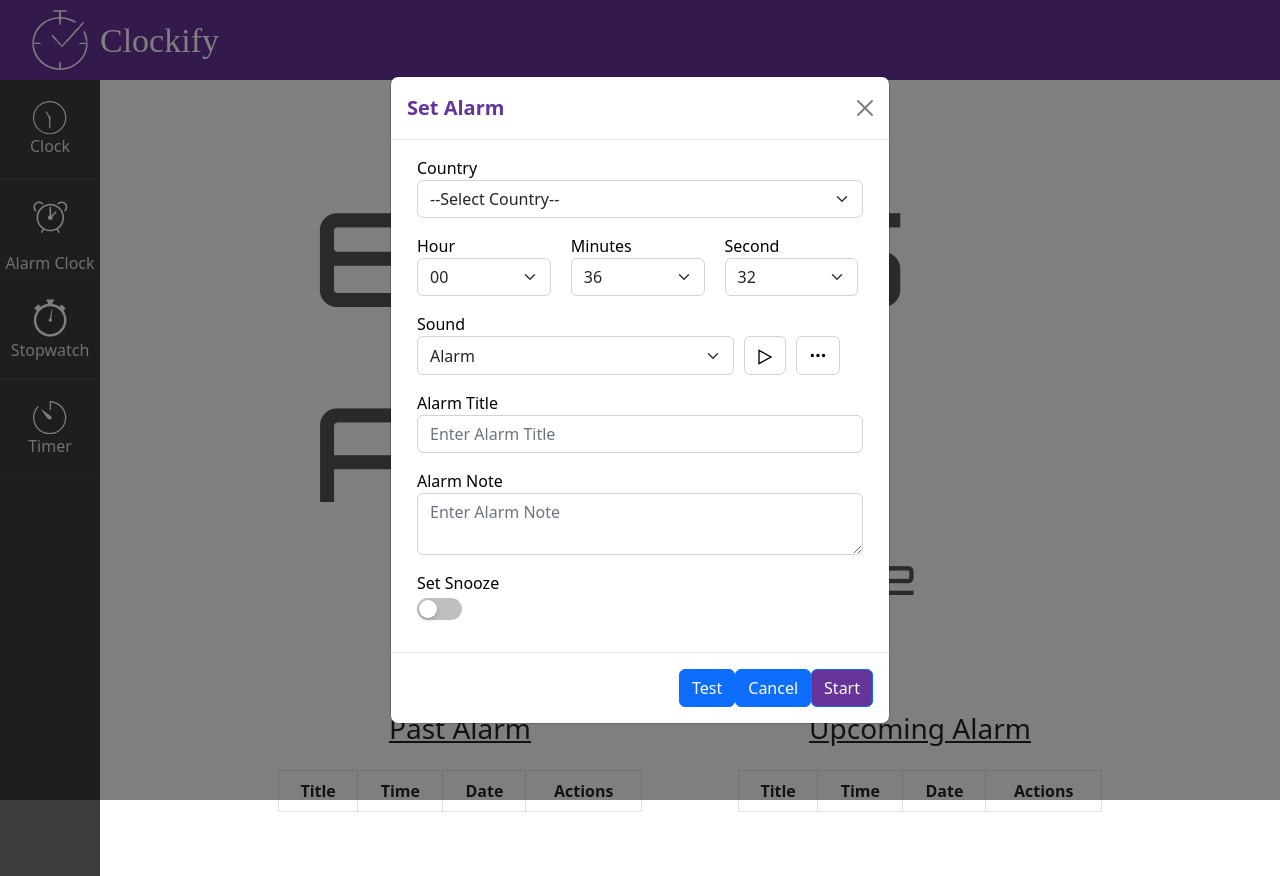
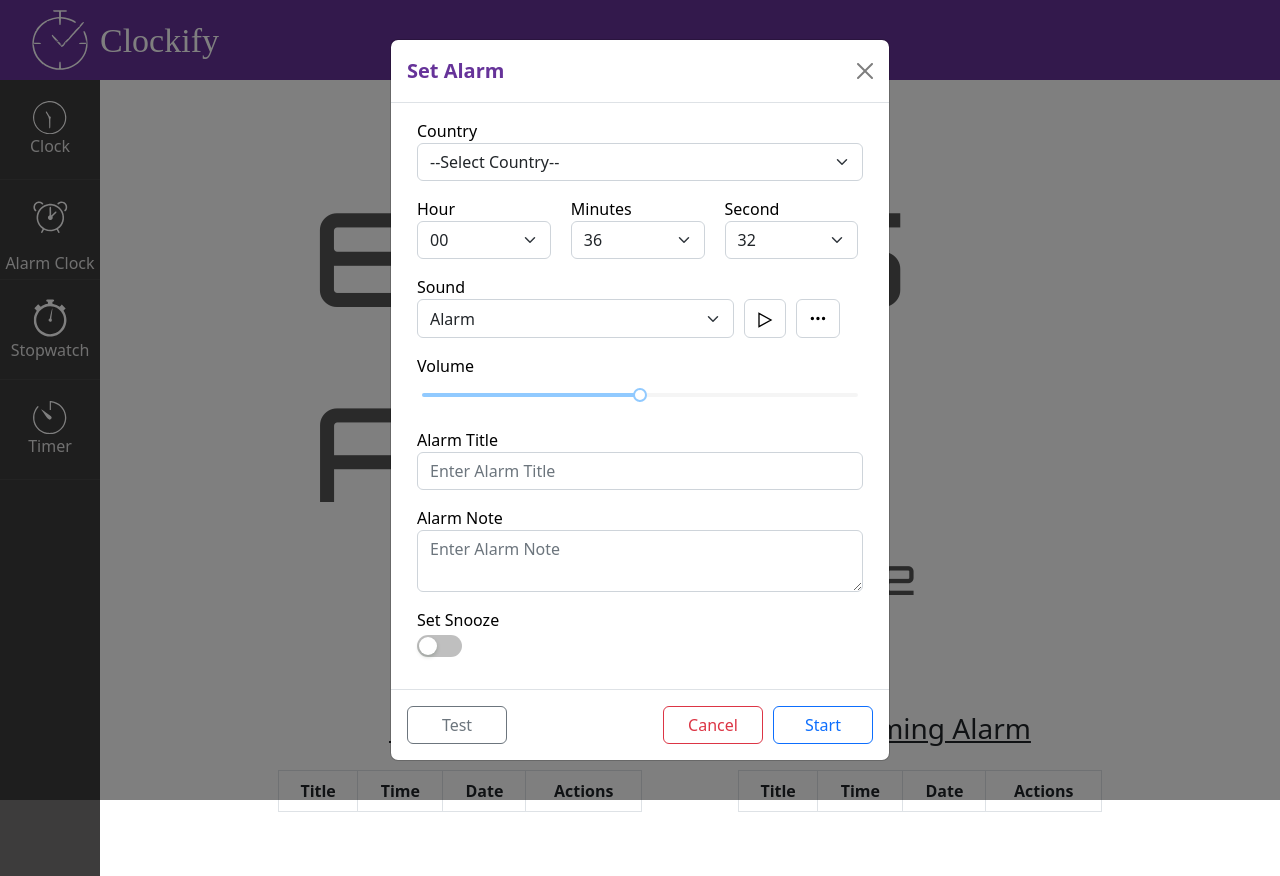
Before and after one commit to SaloniJariwala/Clock-app, a React (Create React App) app: page /alarm in a window 1280 px wide. Both pictures are taken after a click on the button "Set Alarm". Built offline with nearby package versions, Linux system fonts and the light colour scheme; a web font is replaced by a local one.

Commit message:
Volume up down feature

```diff
--- a/src/Components/Alarm/SetAlarmForm/AudioContainer.js
+++ b/src/Components/Alarm/SetAlarmForm/AudioContainer.js
@@ -21,6 +21,7 @@ const AudioContainer = ({
     };
 
     const handleChange = (event) => {
+        setAudioName(event.target.value);
         settingAlarmAudio(event.target.value, 'local');
     };
 
--- /dev/null
+++ b/src/Components/Alarm/SetAlarmForm/VolumeContainer.js
@@ -0,0 +1,18 @@
+import { Slider } from 'antd';
+import React from 'react'
+
+const VolumeContainer = ({ settingVolume }) => {
+
+    const handleChange = (value) => {
+        settingVolume(value);
+    }
+
+    return (
+        <div style={{ width: '100%' }}>
+            <span>Volume</span>
+            <Slider defaultValue={50} onChange={handleChange} />
+        </div>
+    )
+}
+
+export default VolumeContainer;
--- a/src/Components/Alarm/SetAlarmModal.js
+++ b/src/Components/Alarm/SetAlarmModal.js
@@ -11,6 +11,7 @@ import moment from "moment";
 import AudioContainer from "./SetAlarmForm/AudioContainer";
 import Form from 'react-bootstrap/Form';
 import { Switch, Radio } from 'antd';
+import VolumeContainer from "./SetAlarmForm/VolumeContainer";
 
 const SetAlarmModal = ({
     showModal,
@@ -31,7 +32,8 @@ const SetAlarmModal = ({
     setSnoozeTiming,
     settingSnooze,
     setAlarmAudioTone,
-    alarmAudio
+    alarmAudio,
+    settingVolume
 }) => {
     const date = new Date();
 
@@ -125,6 +127,11 @@ const SetAlarmModal = ({
         }
     }
 
+    const onCancel = () => {
+        pause();
+        closeModal();
+    }
+
     return (
         <Modal centered show={showModal} onHide={closeModal}>
             <Modal.Header closeButton>
@@ -158,6 +165,9 @@ const SetAlarmModal = ({
                         alarmAudio={alarmAudio}
                         setAlarmAudioTone={setAlarmAudioTone}
                     />
+                </div>
+                <div style={{ display: "flex", padding: "0 10px", width: "100%", marginBottom: "1em" }}>
+                    <VolumeContainer settingVolume={settingVolume} />
                 </div>
                 <div style={{ padding: "0 10px", marginBottom: "1em" }}>
                     <label htmlFor="alarm-title">Alarm Title</label>
@@ -206,12 +216,13 @@ const SetAlarmModal = ({
             <Modal.Footer>
                 <AlarmTitleWrapper>
                     <div className="footer-row">
-                        <Button onClick={play}>Test</Button>
+                        <Button variant="outline-secondary" style={{ width: 100 }} onClick={play}>Test</Button>
                         <div>
-                            <Button onClick={closeModal}>Cancel</Button>
+                            <Button variant="outline-danger" style={{ width: 100 }} onClick={onCancel}>Cancel</Button>
                             <Button
-                                style={{ background: "rebeccapurple", color: "white" }}
+                                variant="outline-primary"
                                 onClick={checkCountry}
+                                style={{ marginLeft: 10, width: 100 }}
                             >
                                 Start
                             </Button>
--- a/src/Components/Alarm/index.js
+++ b/src/Components/Alarm/index.js
@@ -4,64 +4,9 @@ import { AlarmWrapper } from "../style";
 import { days, monthNames } from "../../Constant";
 import SetAlarmModal from "./SetAlarmModal";
 import defaultAlarm from "../../Assets/audios/alarm.mp3";
-import alert from "../../Assets/audios/alert.mp3";
-import chipTunes from "../../Assets/audios/chiptune.mp3";
-import clockSound from "../../Assets/audios/clcokSound.mp3";
-import clockStrikes from "../../Assets/audios/clcokStrikes.mp3";
-import clockChime from "../../Assets/audios/clockChime.mp3";
-import creepyClock from "../../Assets/audios/creepyClock.mp3";
-import overSimplified from "../../Assets/audios/oversimplified.mp3";
-import superMario from "../../Assets/audios/superMario.mp3";
 import { MdOutlineDeleteOutline, MdPauseCircleOutline, MdPlayCircleOutline } from "react-icons/md";
 import { notifyUser } from "../../Utils/Notification";
-
-const audioData = [
-    {
-        audioId: '1',
-        audioTitle: "Alarm",
-        track: defaultAlarm
-    },
-    {
-        audioId: '2',
-        audioTitle: "Alert",
-        track: alert
-    },
-    {
-        audioId: '3',
-        audioTitle: "Chiptune",
-        track: chipTunes
-    },
-    {
-        audioId: '4',
-        audioTitle: "Clock Sound",
-        track: clockSound
-    },
-    {
-        audioId: '5',
-        audioTitle: "Clock Strikes",
-        track: clockStrikes
-    },
-    {
-        audioId: '6',
-        audioTitle: "Clock Chime",
-        track: clockChime
-    },
-    {
-        audioId: '7',
-        audioTitle: "Creepy Clock",
-        track: creepyClock
-    },
-    {
-        audioId: '8',
-        audioTitle: "Over Simplified",
-        track: overSimplified
-    },
-    {
-        audioId: '9',
-        audioTitle: "Super Mario",
-        track: superMario
-    }
-];
+import { audioData } from "../../Data/audioData";
 
 const Alarm = () => {
 
@@ -83,6 +28,7 @@ const Alarm = () => {
     const [snoozebutton, setSnoozeButton] = useState(false);
     const [isSnooze, setIsSnooze] = useState(false);
     const [snoozeTime, setSnoozeTime] = useState(300000);
+    const [volume, setVolume] = useState(50);
     const audioRef = useRef();
 
     const settingAlarmAudio = (value, name) => {
@@ -114,6 +60,14 @@ const Alarm = () => {
     const pause = () => {
         audioRef.current.pause();
     };
+
+    const settingVolume = (value) => {
+        setVolume(value);
+    };
+
+    useEffect(() => {
+        audioRef.current.volume = volume / 100;
+    }, [volume]);
 
     const closeModal = () => {
         setShowModal(false);
@@ -174,7 +128,7 @@ const Alarm = () => {
 
     const handleStop = () => {
         pause();
-        callAlarm();
+        setFlag(!flag);
         setSnoozeButton(false);
         setIsSnooze(false)
     };
@@ -187,7 +141,7 @@ const Alarm = () => {
         let newList = JSON.parse(localStorage.getItem("Alarms")) || [];
         let delAlarm = newList.filter((time) => time.alarmTimestamp !== value.alarmTimestamp);
         clearTimeout(value.timeoutId);
-        callAlarm();
+        setFlag(!flag);
         localStorage.setItem('Alarms', JSON.stringify(delAlarm))
     };
 
@@ -223,7 +177,7 @@ const Alarm = () => {
         newAlarms.push(newAlarm);
         localStorage.setItem('Alarms', JSON.stringify(newAlarms));
         closeModal();
-        callAlarm();
+        setFlag(!flag);
     };
 
     const callToAlarm = () => {
@@ -253,7 +207,7 @@ const Alarm = () => {
             const id = setTimeout(() => {
                 notifyUser(nearestAlarm.title, nearestAlarm.note);
                 play();
-                callAlarm();
+                setFlag(!flag);
             }, diff);
             const allAlarms = JSON.parse(localStorage.getItem('Alarms'));
             allAlarms.forEach((item) => {
@@ -262,7 +216,7 @@ const Alarm = () => {
                 }
             });
             localStorage.setItem('Alarms', JSON.stringify(allAlarms));
-            callAlarm();
+            setFlag(!flag);
         }
     };
 
@@ -290,7 +244,7 @@ const Alarm = () => {
                 }
             });
             localStorage.setItem('Alarms', JSON.stringify(allAlarms));
-            callAlarm()
+            setFlag(!flag);
         } else {
             setAlarmPause(false);
             const diff = value.alarmTimestamp - Date.now();
@@ -298,7 +252,7 @@ const Alarm = () => {
                 const id = setTimeout(() => {
                     notifyUser(value.title, value.note);
                     play();
-                    callAlarm();
+                    setFlag(!flag);
                 }, diff);
                 const allAlarms = JSON.parse(localStorage.getItem('Alarms'));
                 allAlarms.forEach((item) => {
@@ -309,7 +263,7 @@ const Alarm = () => {
                 });
                 localStorage.setItem('Alarms', JSON.stringify(allAlarms));
             }
-            callAlarm();
+            setFlag(!flag);
         }
     };
 
@@ -324,7 +278,7 @@ const Alarm = () => {
         });
         localStorage.setItem('Alarms', JSON.stringify(allAlrams));
         callToAlarm();
-        callAlarm()
+        setFlag(!flag);
 
     };
 
@@ -467,6 +421,7 @@ const Alarm = () => {
                 settingSnooze={settingSnooze}
                 setAlarmAudioTone={setAlarmAudioTone}
                 alarmAudio={alarmAudio}
+                settingVolume={settingVolume}
             />
         </AlarmWrapper >
     );
--- a/src/Components/style.js
+++ b/src/Components/style.js
@@ -139,13 +139,11 @@ export const AlarmWrapper = styled.div`
 `;
 
 export const AlarmTitleWrapper = styled.div`
-    .btn-start {
-      background-color: rebeccapurple!important;
-      color: white!important;
-    }
+  width: 100%;
     .footer-row {
       display: flex;
       justify-content: space-between;
       align-items: center;
+      width: 100%;
     }
 `;
--- a/src/Data/audioData.js
+++ b/src/Data/audioData.js
@@ -0,0 +1,57 @@
+import alert from "../Assets/audios/alert.mp3";
+import chipTunes from "../Assets/audios/chiptune.mp3";
+import clockSound from "../Assets/audios/clcokSound.mp3";
+import clockStrikes from "../Assets/audios/clcokStrikes.mp3";
+import clockChime from "../Assets/audios/clockChime.mp3";
+import creepyClock from "../Assets/audios/creepyClock.mp3";
+import overSimplified from "../Assets/audios/oversimplified.mp3";
+import superMario from "../Assets/audios/superMario.mp3";
+import defaultAlarm from "../Assets/audios/alarm.mp3";
+
+export const audioData = [
+    {
+        audioId: '1',
+        audioTitle: "Alarm",
+        track: defaultAlarm
+    },
+    {
+        audioId: '2',
+        audioTitle: "Alert",
+        track: alert
+    },
+    {
+        audioId: '3',
+        audioTitle: "Chiptune",
+        track: chipTunes
+    },
+    {
+        audioId: '4',
+        audioTitle: "Clock Sound",
+        track: clockSound
+    },
+    {
+        audioId: '5',
+        audioTitle: "Clock Strikes",
+        track: clockStrikes
+    },
+    {
+        audioId: '6',
+        audioTitle: "Clock Chime",
+        track: clockChime
+    },
+    {
+        audioId: '7',
+        audioTitle: "Creepy Clock",
+        track: creepyClock
+    },
+    {
+        audioId: '8',
+        audioTitle: "Over Simplified",
+        track: overSimplified
+    },
+    {
+        audioId: '9',
+        audioTitle: "Super Mario",
+        track: superMario
+    }
+];
```
